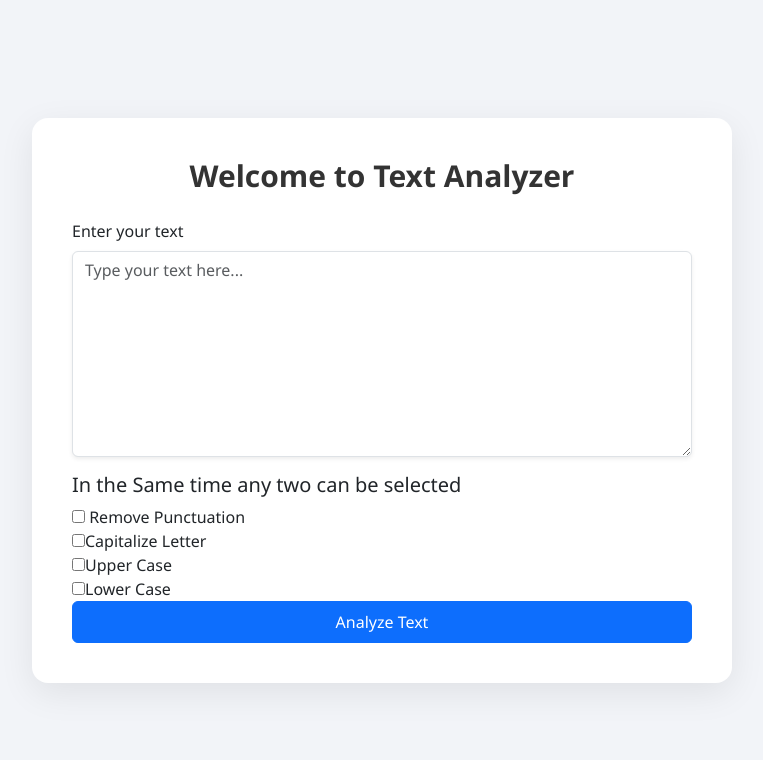
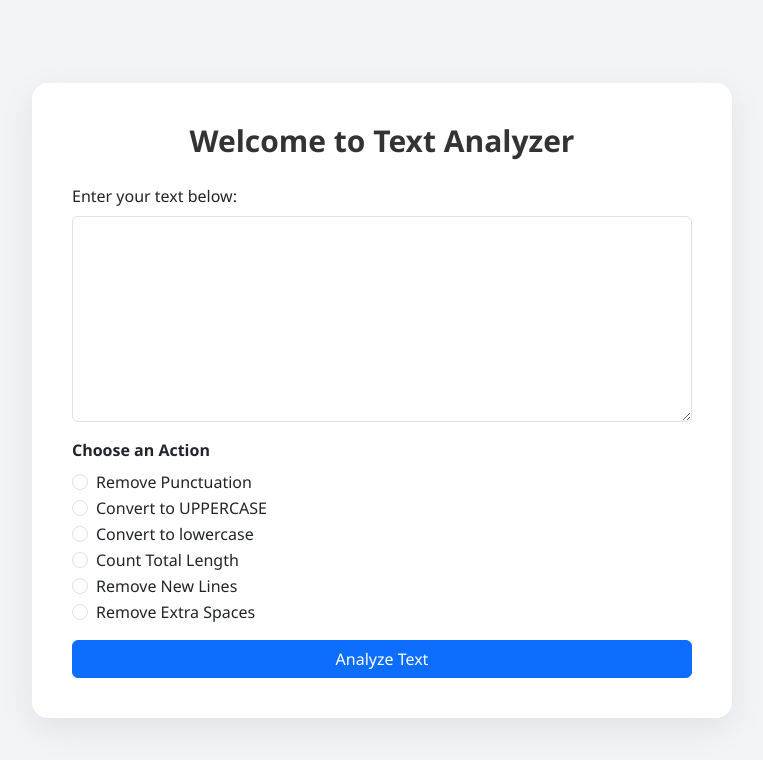
Before and after one commit to MdAshikurRahmanShuvo/TextAnalyzer, a Django app: page / in a window 1280 px wide. Shown: the top 760 px of the page, without its empty margins (258-1021 px from the left). Run offline with Django 5.2, Linux system fonts and the light colour scheme.

Commit message:
use radio button and also add new features like remove new lines,remove spaces and count total length

```diff
--- a/templates/home.html
+++ b/templates/home.html
@@ -1,13 +1,16 @@
 <!DOCTYPE html>
 <html lang="en">
+
 <head>
     <meta charset="UTF-8">
     <meta name="viewport" content="width=device-width, initial-scale=1.0">
     <title>Text Analyzer</title>
 
     <!-- Bootstrap CSS -->
-<link href="https://cdn.jsdelivr.net/npm/bootstrap@5.3.8/dist/css/bootstrap.min.css" rel="stylesheet" crossorigin="anonymous">
-<script src="https://cdn.jsdelivr.net/npm/bootstrap@5.3.8/dist/js/bootstrap.bundle.min.js" crossorigin="anonymous"></script>
+    <link href="https://cdn.jsdelivr.net/npm/bootstrap@5.3.8/dist/css/bootstrap.min.css" rel="stylesheet"
+        crossorigin="anonymous">
+    <script src="https://cdn.jsdelivr.net/npm/bootstrap@5.3.8/dist/js/bootstrap.bundle.min.js"
+        crossorigin="anonymous"></script>
 
     <style>
         body {
@@ -38,8 +41,15 @@
         }
 
         @keyframes fadeIn {
-            from { opacity: 0; transform: translateY(10px); }
-            to   { opacity: 1; transform: translateY(0); }
+            from {
+                opacity: 0;
+                transform: translateY(10px);
+            }
+
+            to {
+                opacity: 1;
+                transform: translateY(0);
+            }
         }
     </style>
 </head>
@@ -47,27 +57,66 @@
 <body>
     <div class="card-box">
         <h1>Welcome to Text Analyzer</h1>
-
         <form action="/analyzer" method="get">
             <div class="mb-3">
-                <label for="text" class="form-label">Enter your text</label>
-                <textarea
-                    name="text"
-                    class="form-control shadow-sm"
-                    id="text"
-                    rows="8"
-                    placeholder="Type your text here..."
-                    required></textarea>
+                <label for="text" class="form-label">Enter your text below:</label>
+                <textarea class="form-control" id="text" name="text" rows="8" required></textarea>
             </div>
-            <h5>In the Same time any two can be selected</h5>
-            <input type="checkbox" id="removePunc" name="removePunc"> Remove Punctuation<br>
-            <input type="checkbox" id="CapitalLetter" name="CapitalLetter">Capitalize Letter <br>
-            <input type="checkbox" id="upperCase" name="upperCase">Upper Case <br>
-            <input type="checkbox" id="lowerCase" name="lowerCase">Lower Case <br>
-            <button type="submit" class="btn btn-primary w-100 py-2">
-                Analyze Text
-            </button>
+            <div class="mb-3">
+                <label class="form-label fw-bold">Choose an Action</label>
+
+                <!-- Remove Punctuation -->
+                <div class="form-check">
+                    <input class="form-check-input" type="radio" name="action" id="removePunc" value="removePunc">
+                    <label class="form-check-label" for="removePunc">
+                        Remove Punctuation
+                    </label>
+                </div>
+
+                <!-- Uppercase -->
+                <div class="form-check">
+                    <input class="form-check-input" type="radio" name="action" id="uppercase" value="uppercase">
+                    <label class="form-check-label" for="uppercase">
+                        Convert to UPPERCASE
+                    </label>
+                </div>
+
+                <!-- Lowercase -->
+                <div class="form-check">
+                    <input class="form-check-input" type="radio" name="action" id="lowercase" value="lowercase">
+                    <label class="form-check-label" for="lowercase">
+                        Convert to lowercase
+                    </label>
+                </div>
+
+                <!-- Count Length -->
+                <div class="form-check">
+                    <input class="form-check-input" type="radio" name="action" id="length" value="length">
+                    <label class="form-check-label" for="length">
+                        Count Total Length
+                    </label>
+                </div>
+
+                <!-- Remove New Lines -->
+                <div class="form-check">
+                    <input class="form-check-input" type="radio" name="action" id="newLine" value="newLine">
+                    <label class="form-check-label" for="newLine">
+                        Remove New Lines
+                    </label>
+                </div>
+
+                <!-- Remove Extra Spaces -->
+                <div class="form-check">
+                    <input class="form-check-input" type="radio" name="action" id="extraSpace" value="extraSpace">
+                    <label class="form-check-label" for="extraSpace">
+                        Remove Extra Spaces
+                    </label>
+                </div>
+
+            </div>
+            <button type="submit" class="btn btn-primary w-100">Analyze Text</button>
         </form>
     </div>
 </body>
+
 </html>
--- a/textutils/views.py
+++ b/textutils/views.py
@@ -1,52 +1,49 @@
 #created by Ashik
-from django.http import HttpResponse
 from django.shortcuts import render
+
 def index(request):
-    return render(request,'home.html')
+    return render(request, 'home.html')
+
 def analyzer(request):
-    djtext=request.GET.get('text','default')
-    removePunc=request.GET.get('removePunc',"off")
-    print(removePunc)
-    CapitalLetter=request.GET.get('CapitalLetter','off')
-    upperCase=request.GET.get('upperCase','off')
-    LowerCase=request.GET.get('lowerCase','off')
-    if(removePunc=='on'):
-        punctuations='''!"#$%&'()*+,-./:;<=>?@[\]^_`{|}~'''
-        analyzed=""
+    djtext = request.GET.get('text', 'default')
+    action = request.GET.get('action', 'none')
+    new_line=""
+    # UPPERCASE
+    if action == "uppercase":
+        new_line = djtext.upper()
+
+    # lowercase
+    elif action == "lowercase":
+        new_line = djtext.lower()
+    elif(action=="removePunc"):
+        punctuations = '''!()-[]{};:'"\,<>./?@#$%^&*_~'''
+        new_line = ""
+        for char in djtext:
+            if char not in punctuations:
+                new_line = new_line + char
+    # REMOVE spaces
+    elif action == "extraSpace":
+
         for i in djtext:
-            if i not in punctuations:
-                analyzed=analyzed+i
-    elif(CapitalLetter=='on'):
-        analyzed=djtext.capitalize()
-    elif(upperCase=='on'):
-        analyzed=djtext.upper()
-    elif(LowerCase=='on'):
-        analyzed=djtext.lower()
-    elif(removePunc=='on' and CapitalLetter=='on'):
-        punctuations='''!"#$%&'()*+,-./:;<=>?@[\]^_`{|}~'''
-        analyzed=""
+            if i==" ":
+                new_line=new_line+""
+            else:
+                new_line=new_line+i
+    elif action=="newLine":
+        for j in djtext:
+            if j=="\n" or j=="\r":
+                new_line=new_line+""
+            else:
+                new_line=new_line+j
+    else:
+        l=0
         for i in djtext:
-            if i not in punctuations:
-                analyzed=analyzed+i
-                analyzed=analyzed.capitalize()
-    elif(removePunc=='on' and upperCase=='on'):
-        punctuations='''!"#$%&'()*+,-./:;<=>?@[\]^_`{|}~'''
-        analyzed=""
-        for i in djtext:
-            if i not in punctuations:
-                analyzed=analyzed+i
-                analyzed=analyzed.upper()
-    elif(removePunc=='on' and LowerCase=='on'):
-        punctuations='''!"#$%&'()*+,-./:;<=>?@[\]^_`{|}~'''
-        analyzed=""
-        for i in djtext:
-            if i not in punctuations:
-                analyzed=analyzed+i
-                analyzed=analyzed.lower()
-    else:
-        analyzed=djtext
-    removed={
-        'previous_text':djtext,
-        'value':analyzed,
+            l=l+1
+        new_line="Total characters are: "+str(l)
+
+    context = {
+        'previous_text': djtext,
+        'value': new_line,
     }
-    return render(request,'analyze.html',removed)
+
+    return render(request, 'analyze.html', context)
```
